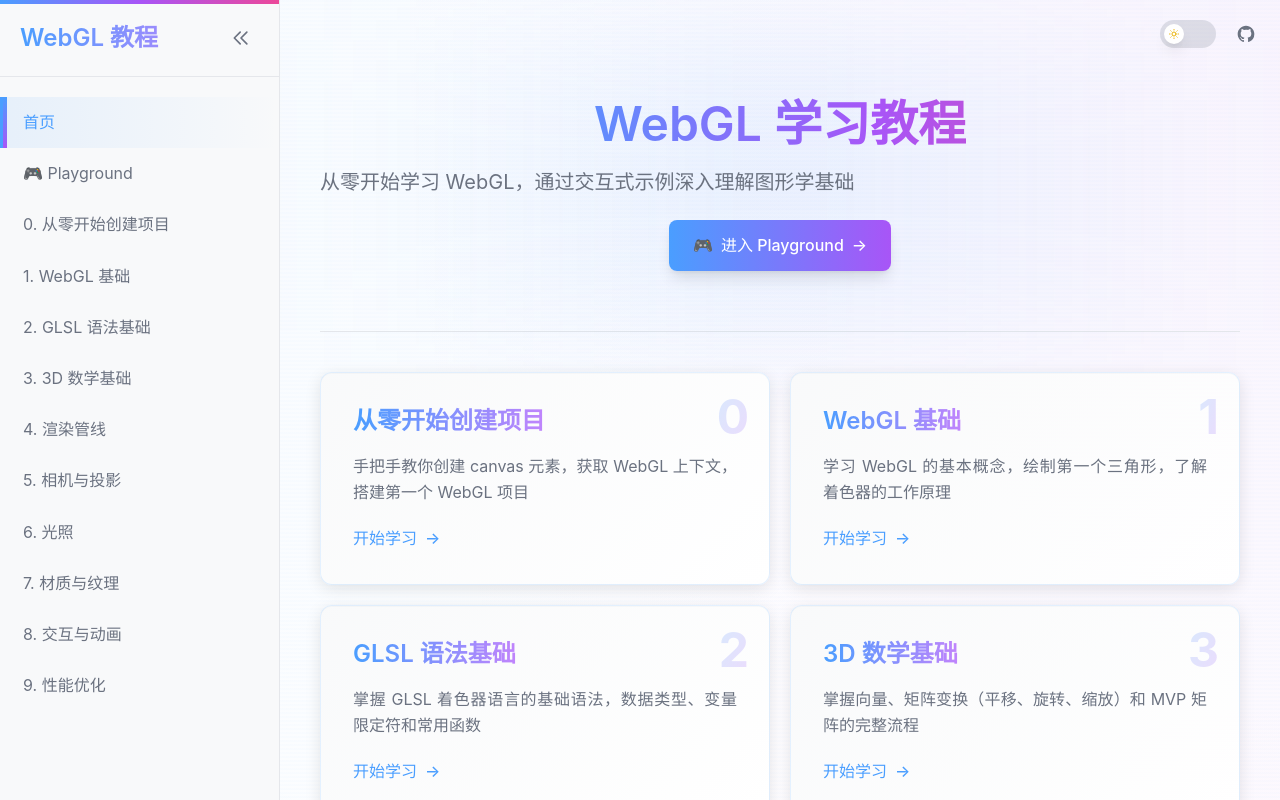
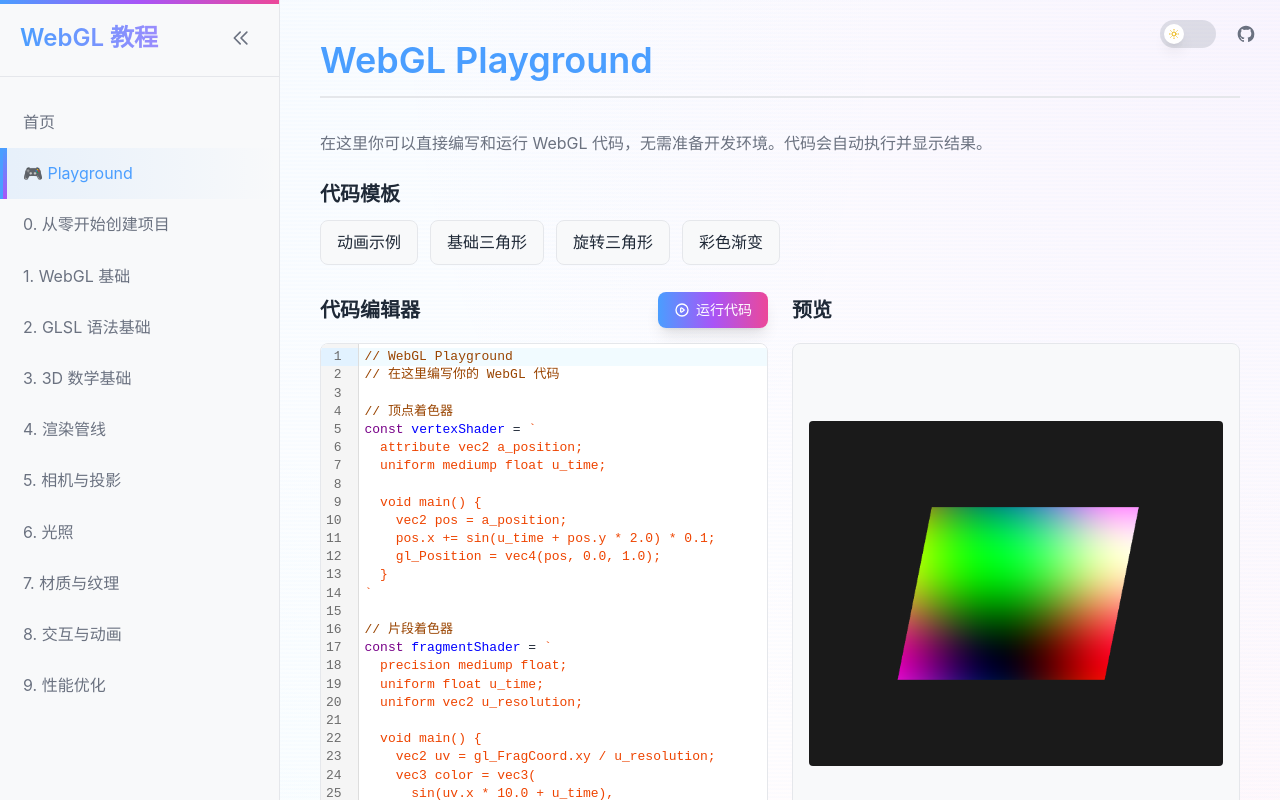
Before and after one commit to limengke123/webgl_playground, a React (Vite) app: page /#/playground in a window 1280 px wide. Shown: the top 800 px of the page. Built offline with nearby package versions, Linux system fonts and the light colour scheme.

Commit message:
feat: change router to hash

```diff
--- a/src/App.tsx
+++ b/src/App.tsx
@@ -1,4 +1,4 @@
-import { BrowserRouter as Router, Routes, Route } from 'react-router-dom'
+import { HashRouter as Router, Routes, Route } from 'react-router-dom'
 import { ThemeProvider } from './contexts/ThemeContext'
 import Layout from './components/Layout'
 import ScrollToTop from './components/ScrollToTop'
@@ -16,21 +16,10 @@
 import Chapter8 from './pages/chapters/Chapter8'
 import Chapter9 from './pages/chapters/Chapter9'
 
-// 获取 base path，用于 GitHub Pages 部署
-// 如果是在 GitHub Pages 上，base 会是 /repo-name/，basename 应该是 /repo-name
-// 本地开发时，basename 是 undefined（使用默认的 /）
-function getBasename(): string | undefined {
-  // 从 import.meta.env.BASE_URL 获取（Vite 会自动设置）
-  const base = import.meta.env.BASE_URL
-  // 移除末尾的斜杠，React Router 的 basename 不需要
-  return base === '/' ? undefined : base.slice(0, -1)
-}
-
 function App() {
   return (
     <ThemeProvider>
       <Router
-        basename={getBasename()}
         future={{
           v7_startTransition: true,
         }}
--- a/src/pages/Playground.tsx
+++ b/src/pages/Playground.tsx
@@ -650,18 +650,18 @@
             <button
               onClick={runCode}
               disabled={isRunning}
-              className="relative px-6 py-2.5 bg-gradient-to-r from-primary via-purple-500 to-pink-500 text-white rounded-lg font-medium shadow-lg hover:shadow-xl hover:shadow-primary/50 hover:scale-105 active:scale-100 disabled:opacity-50 disabled:cursor-not-allowed disabled:hover:shadow-lg disabled:hover:scale-100 transition-all duration-300 flex items-center gap-2 group overflow-hidden"
+              className="relative px-4 py-2 bg-gradient-to-r from-primary via-purple-500 to-pink-500 text-white rounded-lg text-sm font-medium shadow-lg hover:shadow-xl hover:shadow-primary/50 hover:scale-105 active:scale-100 disabled:opacity-50 disabled:cursor-not-allowed disabled:hover:shadow-lg disabled:hover:scale-100 transition-all duration-300 flex items-center gap-1.5 group overflow-hidden"
             >
               {/* 背景光效 */}
               <div className="absolute inset-0 bg-gradient-to-r from-transparent via-white/20 to-transparent -translate-x-full group-hover:translate-x-full transition-transform duration-700 ease-in-out"></div>
 
               {/* 图标 */}
               {isRunning ? (
-                <svg className="w-5 h-5 animate-spin" fill="none" stroke="currentColor" viewBox="0 0 24 24">
+                <svg className="w-4 h-4 animate-spin" fill="none" stroke="currentColor" viewBox="0 0 24 24">
                   <path strokeLinecap="round" strokeLinejoin="round" strokeWidth={2} d="M4 4v5h.582m15.356 2A8.001 8.001 0 004.582 9m0 0H9m11 11v-5h-.581m0 0a8.003 8.003 0 01-15.357-2m15.357 2H15" />
                 </svg>
               ) : (
-                <svg className="w-5 h-5 group-hover:translate-x-0.5 transition-transform duration-300" fill="none" stroke="currentColor" viewBox="0 0 24 24">
+                <svg className="w-4 h-4 group-hover:translate-x-0.5 transition-transform duration-300" fill="none" stroke="currentColor" viewBox="0 0 24 24">
                   <path strokeLinecap="round" strokeLinejoin="round" strokeWidth={2} d="M14.752 11.168l-3.197-2.132A1 1 0 0010 9.87v4.263a1 1 0 001.555.832l3.197-2.132a1 1 0 000-1.664z" />
                   <path strokeLinecap="round" strokeLinejoin="round" strokeWidth={2} d="M21 12a9 9 0 11-18 0 9 9 0 0118 0z" />
                 </svg>
@@ -709,7 +709,7 @@
         <div className="flex flex-col">
           <div className="flex items-center justify-between mb-3 h-[42px]">
             <h2 className="text-xl text-dark-text dark:text-dark-text text-light-text">预览</h2>
-            <div className="w-[120px]"></div>
+            <div className="w-[100px]"></div>
           </div>
           <div className="rounded-lg border border-dark-border dark:border-dark-border border-light-border bg-dark-surface dark:bg-dark-surface bg-light-surface p-4 flex items-center justify-center" style={{ height: '500px' }}>
             <canvas
```
